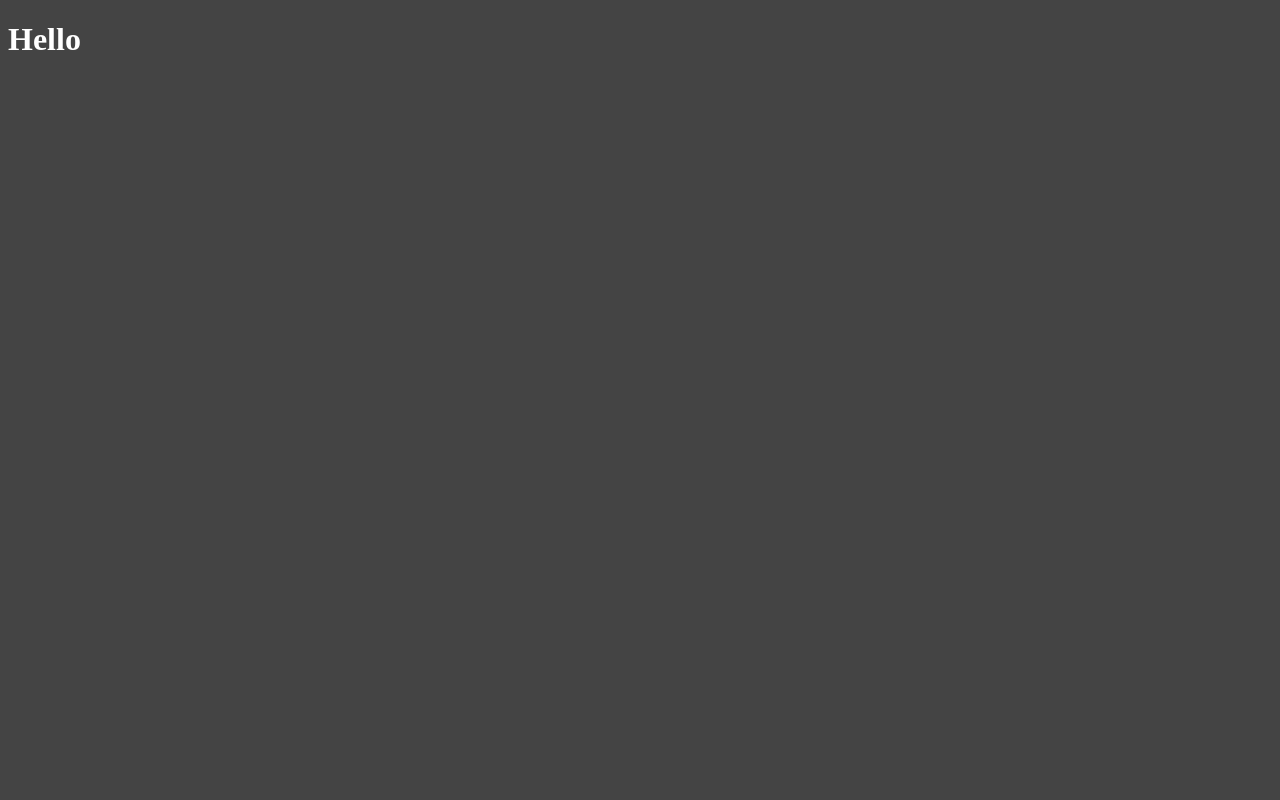
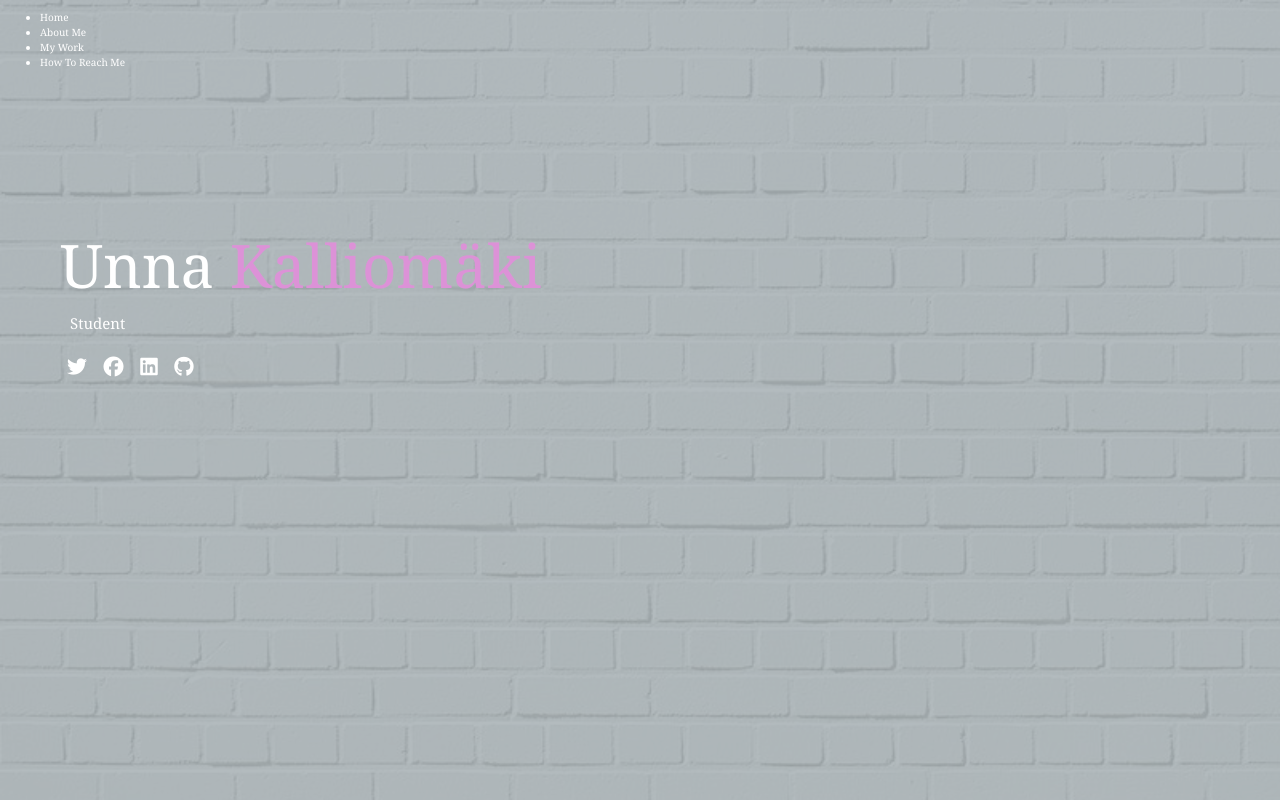
Before and after one commit to unnanunna/front-end-project, a website: page dist/index.html in a window 1280 px wide. Drawn offline with Linux system fonts and the light colour scheme.

Commit message:
Index markup and main sass

```diff
--- a/scss/main.scss
+++ b/scss/main.scss
@@ -1,6 +1,73 @@
-$primary-color: #444;
+@import '.config.scss';
+
+* {
+    box-sizing: border-box;
+}
 
 body {
+    @include background();
     background: $primary-color;
     color: #fff;
+    height: 100%;
+    margin: 0;
+    font-family: Cambria, Cochin, Georgia, Times, 'Times New Roman', serif;
+    line-height: 1.5;
 }
+
+//Headings
+h1,
+h2,
+h3 {
+    margin: 0;
+    font-weight: 400;
+
+    &.lg-heading {
+        font-size: 6rem;
+    }
+
+    &.sm-heading {
+        margin-bottom: 2rem;
+        padding: 0.2rem 1rem;
+
+    }
+}
+
+a {
+    color: #fff;
+    text-decoration: none;
+}
+
+header {
+    position: fixed;
+    z-index: 2;
+    width: 100%;
+}
+
+.text-secondary {
+    color: $secondary-color;
+}
+
+main {
+    padding: 6rem;
+    height: 100%;
+
+    .icons {
+        margin-top: 1rem;
+
+        a {
+            padding: 0.7rem;
+
+            &:hover {
+                color: $secondary-color;
+                @include easeOut();
+            }
+        }
+    }
+
+    &#home  {
+        overflow: hidden;
+        h1 {
+            margin-top: 20vh;
+        }
+    }
+}
```
Also changed, not shown: dist/css/.config.css (added), dist/css/main.css, dist/images/background.jpg (added), dist/index.html, dist/js/main.js (added), scss/.config.scss (added), 2 other files.
